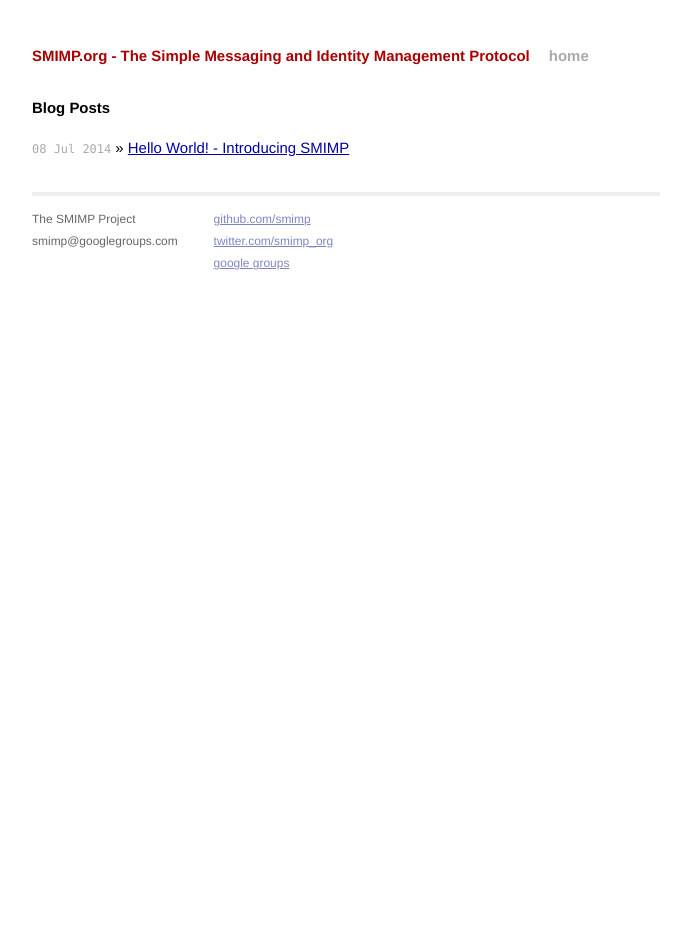
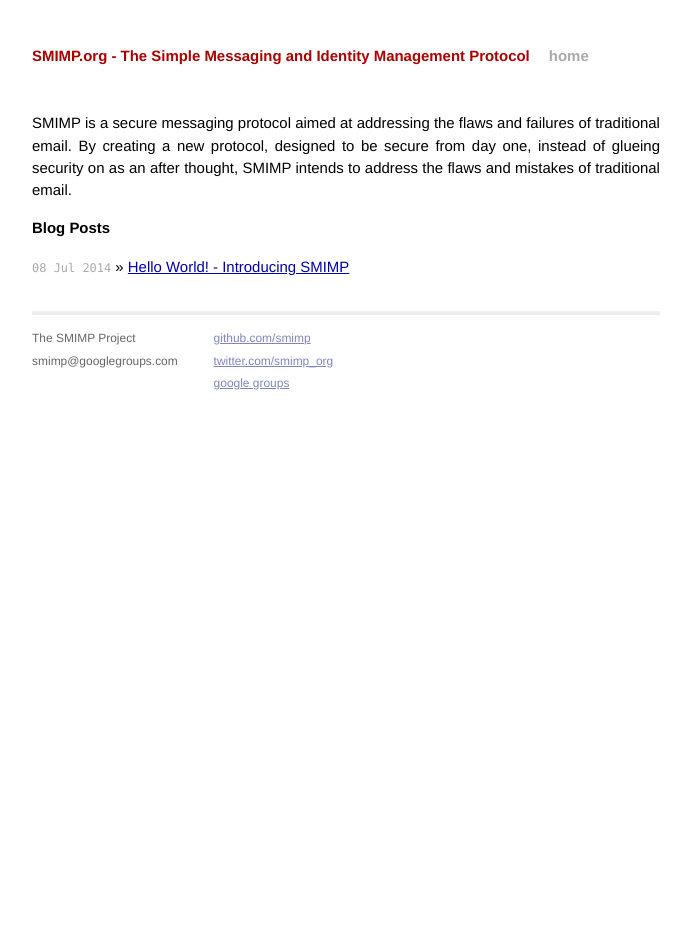
Before and after one commit to smimp/smimp.github.io, a Jekyll site: the page built from index.html, in a window 1280 px wide. Shown: the whole page, without its empty margins (294-985 px from the left). Built offline with Jekyll 4.4.1, drawn with Linux system fonts in a browser that asks for light colours; Markdown is read by kramdown in place of the engine named in the settings.

Commit message:
Add some basic intro text.

```diff
--- a/index.html
+++ b/index.html
@@ -4,6 +4,10 @@
 ---
 
 <div id="home">
+  <p>SMIMP is a secure messaging protocol aimed at addressing the flaws and failures of traditional email. By creating a
+    new protocol, designed to be secure from day one, instead of glueing security on as an after thought, SMIMP intends
+    to address the flaws and mistakes of traditional email.</p>
+  <p></p>
   <h1>Blog Posts</h1>
   <ul class="posts">
     {% for post in site.posts %}
```
